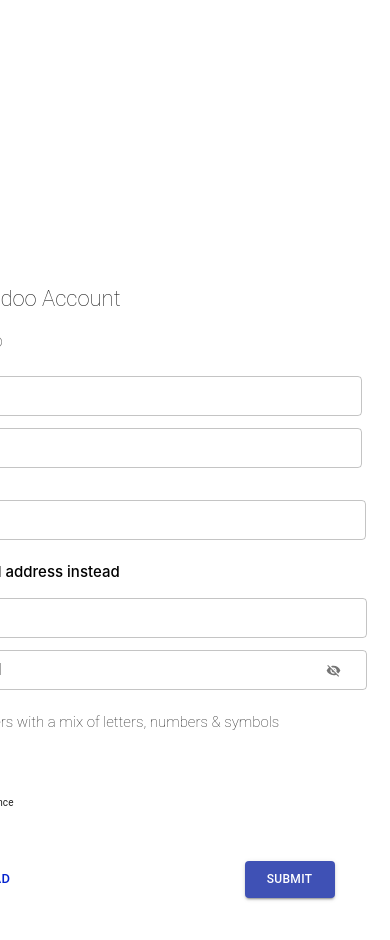
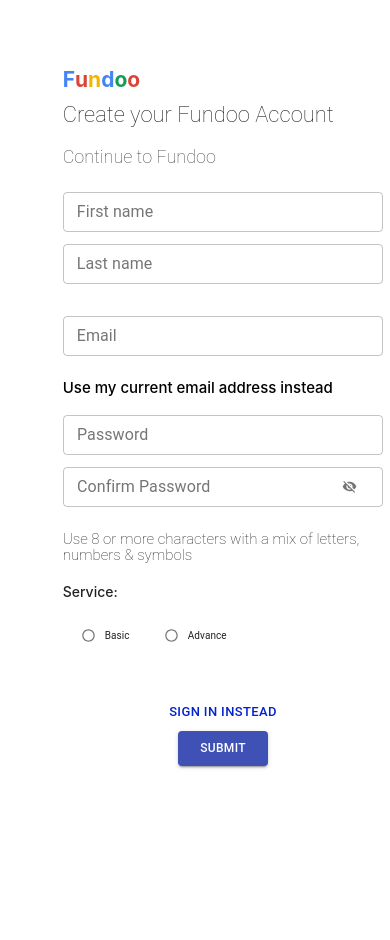
Before and after one commit to ruchika6698/FundooApp-Frontend, a React (Create React App) app: page /register in a window 390 px wide. Shown: the top 940 px of the page. Built offline with nearby package versions, Linux system fonts and the light colour scheme.

Commit message:
Added:Media Queries for Registration

```diff
--- a/src/CSS/login.css
+++ b/src/CSS/login.css
@@ -8,7 +8,7 @@
     align-items:center;
 }
 .loginbox{
-    margin-top:160px;
+    margin-top:210px;
     margin-bottom:90px;
     width:400px;
     height:450px;
@@ -127,10 +127,11 @@
 }
 @media screen and (max-width: 360px){
     .loginbox{
-        margin-top:0;
+        margin-bottom:300px !important;
         margin-right:20px;
         border: none;
         width:100% !important;
+        height:100% !important;
         display: flex;
         justify-content:center;
         align-items:center;
--- a/src/CSS/register.css
+++ b/src/CSS/register.css
@@ -142,19 +142,14 @@
     text-align: center;
 }
 
-@media screen and (max-width: 900px){
-    .root{
-        justify-content:center;
-    }
-}
 @media screen and (max-width: 768px){
     .root{
        margin-top:50px;
        border:none !important;
         margin-bottom:200px;
-        width:100%;
+        width:100% !important;
         height:1024px;
-        padding-left: 10px;
+        padding-left: 200px;
         display:flex;
         flex-direction:column;
         justify-content:center;
@@ -168,13 +163,13 @@
         margin-top:4px;
     }
     .name{
-        width: 32em !important;
+        width: 28em ;
     }
     .conPass{
-        width: 32em !important;
+        width: 28em ;
     }
     .username{
-        width: 36.9em !important;
+        width: 36.9em;
         padding-left: 65px;
         justify-content:center;
     }
@@ -188,7 +183,7 @@
 
     display: flex;
     justify-content: space-between;
-    flex-direction: row;
+    flex-direction: column;
     padding: 2em;
     font-size: 16px;
     font-weight:bold;
@@ -196,7 +191,7 @@
 }
 @media screen and (max-width: 1024px){
     .root{
-       margin-top:50px;
+       margin-top:20px !important;
        border:none !important;
         margin-bottom:200px;
         width:73% !important;
@@ -242,3 +237,383 @@
     font-weight:bold;
     }
 }
+@media screen and (max-width: 360px){
+    .root{
+        margin-top:20px !important;
+       border:none !important;
+        margin-bottom:200px;
+        width:360px !important;
+        height:100%;
+        padding-left: 40px;
+        display:flex;
+        flex-direction:column;
+        justify-content:center;
+    }
+    .fundoofont {
+    display: flex;
+    padding-top: 45px;
+    font-size: 1.5em;
+    font-weight:bold;
+    justify-content:flex-start;
+    margin-left:200px !important;
+    }
+    .text{
+        margin-left:200px !important;
+    }
+    .continue{
+        margin-left:150px !important;
+    }
+    .flname{
+        display: flex;
+        justify-content:space-between;
+        flex-direction: column;
+        size:medium;
+        width: 40% !important;
+        margin-top:4px;
+        margin-left:200px;
+    }
+    .name{
+        width: 17em !important;
+    }
+    .conPass{
+        width: 17em !important;
+    }
+    .username{
+        width: 18.9em !important;
+        padding-left: 65px;
+        justify-content:center;
+        margin-left:200px !important;
+    }
+    .usermailline{
+        margin-left:200px !important;
+    }
+    .confirmPass{
+        display: flex;
+        justify-content: space-between;
+        flex-direction:column;
+        margin-top:7px;
+        margin-left:156px !important;
+    }
+    .passline{
+        margin-left:200px !important;
+    }
+    .service{
+        margin-left:200px !important;
+    }
+    .signbutton{
+
+    display: flex;
+    justify-content: space-between;
+    flex-direction: column;
+    align-items:center;
+    padding: 2em;
+    font-size: 16px;
+    font-weight:bold;
+    margin-top:0px;
+    margin-left:210px !important;
+    }
+}
+@media screen and (max-width: 411px){
+    .root{
+        margin-top:20px !important;
+       border:none !important;
+        margin-bottom:200px;
+        width:100% !important;
+        height:100%;
+        padding-left:130px !important;
+        display:flex;
+        flex-direction:column;
+        justify-content:center;
+    }
+    .fundoofont {
+    display: flex;
+    padding-top: 45px;
+    font-size: 1.5em;
+    font-weight:bold;
+    justify-content:flex-start;
+    margin-left:130px !important;
+    }
+    .text{
+        margin-left:130px !important;
+    }
+    .continue{
+        margin-left:130px !important;
+    }
+    .flname{
+        display: flex;
+        justify-content:space-between;
+        flex-direction: column;
+        size:medium;
+        width: 40% !important;
+        margin-top:4px;
+        margin-left:130px;
+    }
+    .name{
+        width: 20em !important;
+    }
+    .conPass{
+        width: 20em !important;
+    }
+    .username{
+        width: 22.9em !important;
+        padding-left: 65px;
+        justify-content:center;
+        margin-left:130px !important;
+    }
+    .usermailline{
+        margin-left:130px !important;
+    }
+    .confirmPass{
+        display: flex;
+        justify-content: space-between;
+        flex-direction:column;
+        margin-top:7px;
+        margin-left:139px !important;
+    }
+    .passline{
+        margin-left:130px !important;
+    }
+    .service{
+        margin-left:130px !important;
+    }
+    .signbutton{
+
+    display: flex;
+    justify-content: space-between;
+    flex-direction: column;
+    align-items:center;
+    padding: 2em;
+    font-size: 16px;
+    font-weight:bold;
+    margin-top:0px;
+    margin-left:110px !important;
+    }
+}
+@media screen and (max-width: 320px){
+    .root{
+        margin-top:20px !important;
+       border:none !important;
+        margin-bottom:200px;
+        width:50% !important;
+        height:100%;
+        padding-left:230px !important;
+        display:flex;
+        flex-direction:column;
+        justify-content:center;
+    }
+    .fundoofont {
+    display: flex;
+    padding-top: 45px;
+    font-size: 1.5em;
+    font-weight:bold;
+    justify-content:flex-start;
+    margin-left:170px;
+    }
+    .text{
+        margin-left:170px !important;
+    }
+    .continue{
+        margin-left:170px !important;
+    }
+    .flname{
+        display: flex;
+        justify-content:space-between;
+        flex-direction: column;
+        size:medium;
+        width: 40% !important;
+        margin-top:4px;
+        margin-left:170px;
+    }
+    .name{
+        width: 18em !important;
+    }
+    .conPass{
+        width: 18em !important;
+    }
+    .username{
+        width: 20.9em !important;
+        padding-left: 65px;
+        justify-content:center;
+        margin-left:170px !important;
+    }
+    .usermailline{
+        margin-left:170px !important;
+    }
+    .confirmPass{
+        display: flex;
+        justify-content: space-between;
+        flex-direction:column;
+        margin-top:7px;
+       margin-left:156px !important;
+    }
+    .passline{
+        margin-left:170px !important;
+    }
+    .service{
+        margin-left:170px !important;
+    }
+    .signbutton{
+
+    display: flex;
+    justify-content: space-between;
+    flex-direction: column;
+    align-items:center;
+    padding: 2em;
+    font-size: 16px;
+    font-weight:bold;
+    margin-top:0px;
+    margin-left:150px !important;
+    }
+}
+@media screen and (max-width: 414px){
+    .root{
+        margin-top:20px !important;
+       border:none !important;
+        margin-bottom:200px;
+        width:100% !important;
+        height:100%;
+        padding-left:130px !important;
+        display:flex;
+        flex-direction:column;
+        justify-content:center;
+    }
+    .fundoofont {
+    display: flex;
+    padding-top: 45px;
+    font-size: 1.5em;
+    font-weight:bold;
+    justify-content:flex-start;
+    margin-left:170px !important;
+    }
+    .text{
+        margin-left:170px !important;
+    }
+    .continue{
+        margin-left:170px !important;
+    }
+    .flname{
+        display: flex;
+        justify-content:space-between;
+        flex-direction: column;
+        size:medium;
+        width: 40% !important;
+        margin-top:4px;
+        margin-left:170px;
+    }
+    .name{
+        width: 20em !important;
+    }
+    .conPass{
+        width: 20em !important;
+    }
+    .username{
+        width: 22.9em !important;
+        padding-left: 65px;
+        justify-content:center;
+        margin-left:170px !important;
+    }
+    .usermailline{
+        margin-left:170px !important;
+    }
+    .confirmPass{
+        display: flex;
+        justify-content: space-between;
+        flex-direction:column;
+        margin-top:7px;
+        margin-left:170px !important;
+    }
+    .passline{
+        margin-left:170px !important;
+    }
+    .service{
+        margin-left:170px !important;
+    }
+    .signbutton{
+
+    display: flex;
+    justify-content: space-between;
+    flex-direction: column;
+    align-items:center;
+    padding: 2em;
+    font-size: 16px;
+    font-weight:bold;
+    margin-top:0px;
+    margin-left:170px !important;
+    }
+}
+@media screen and (max-width: 375px){
+    .root{
+        margin-top:20px !important;
+       border:none !important;
+        margin-bottom:200px;
+        width:100% !important;
+        height:100%;
+        padding-left:140px !important;
+        display:flex;
+        flex-direction:column;
+        justify-content:center;
+    }
+    .fundoofont {
+    display: flex;
+    padding-top: 45px;
+    font-size: 1.5em;
+    font-weight:bold;
+    justify-content:flex-start;
+    margin-left:150px !important;
+    }
+    .text{
+        margin-left:150px !important;
+    }
+    .continue{
+        margin-left:150px;
+    }
+    .flname{
+        display: flex;
+        justify-content:space-between;
+        flex-direction: column;
+        size:medium;
+        width: 40% !important ;
+        margin-top:4px;
+        margin-left:150px;
+    }
+    .name{
+        width: 20em !important;
+    }
+    .conPass{
+        width: 20em !important;
+    }
+    .username{
+        width: 22.9em !important;
+        padding-left: 65px;
+        justify-content:center;
+        margin-left:150px !important;
+    }
+    .usermailline{
+        margin-left:150px !important;
+    }
+    .confirmPass{
+        display: flex;
+        justify-content: space-between;
+        flex-direction:column;
+        margin-top:7px;
+        margin-left:150px !important;
+    }
+    .passline{
+        margin-left:150px !important;
+    }
+    .service{
+        margin-left:150px !important;
+    }
+    .signbutton{
+
+    display: flex;
+    justify-content: space-between;
+    flex-direction: column;
+    align-items:center;
+    padding: 2em;
+    font-size: 16px;
+    font-weight:bold;
+    margin-top:0px;
+    margin-left:130px !important;
+    }
+}
--- a/src/Components/register.jsx
+++ b/src/Components/register.jsx
@@ -217,13 +217,15 @@
             </div>
           </div>
               <div className="signbutton">
-                  <Button color="primary"
+                  <Button
+                    color="primary"
                     style={{ width:"150px",padding: "7px 0px",color:'#0423ce',fontSize:'13px'}}
                     onClick={() => this.props.history.push('/')}>
                     Sign in instead
                   </Button>
 
-                  <Button variant="contained"
+                  <Button
+                  variant="contained"
                     style={{ width:"90px",padding: "7px 0px",fontSize:'12px'}}
                     color="primary"
                     onClick={this.submitUserSignInForm}>
```
Also changed, not shown: src/Components/dashboard.jsx (+42 -37 lines).
